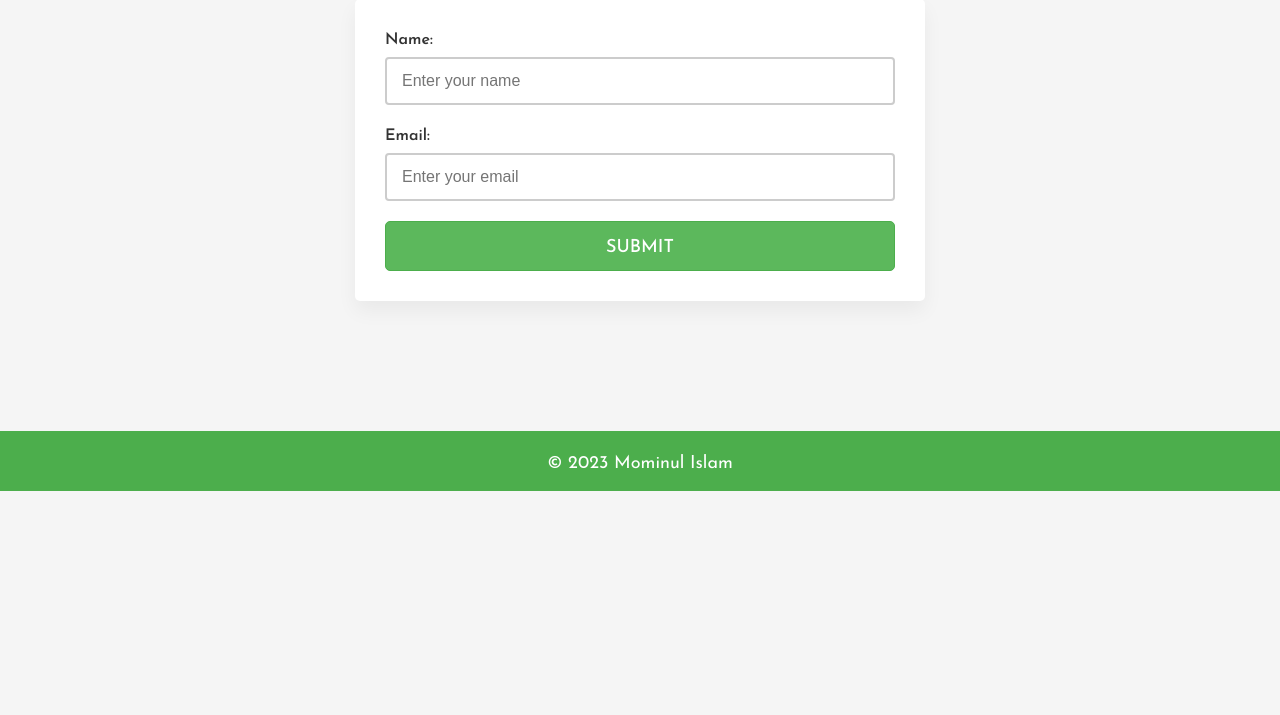
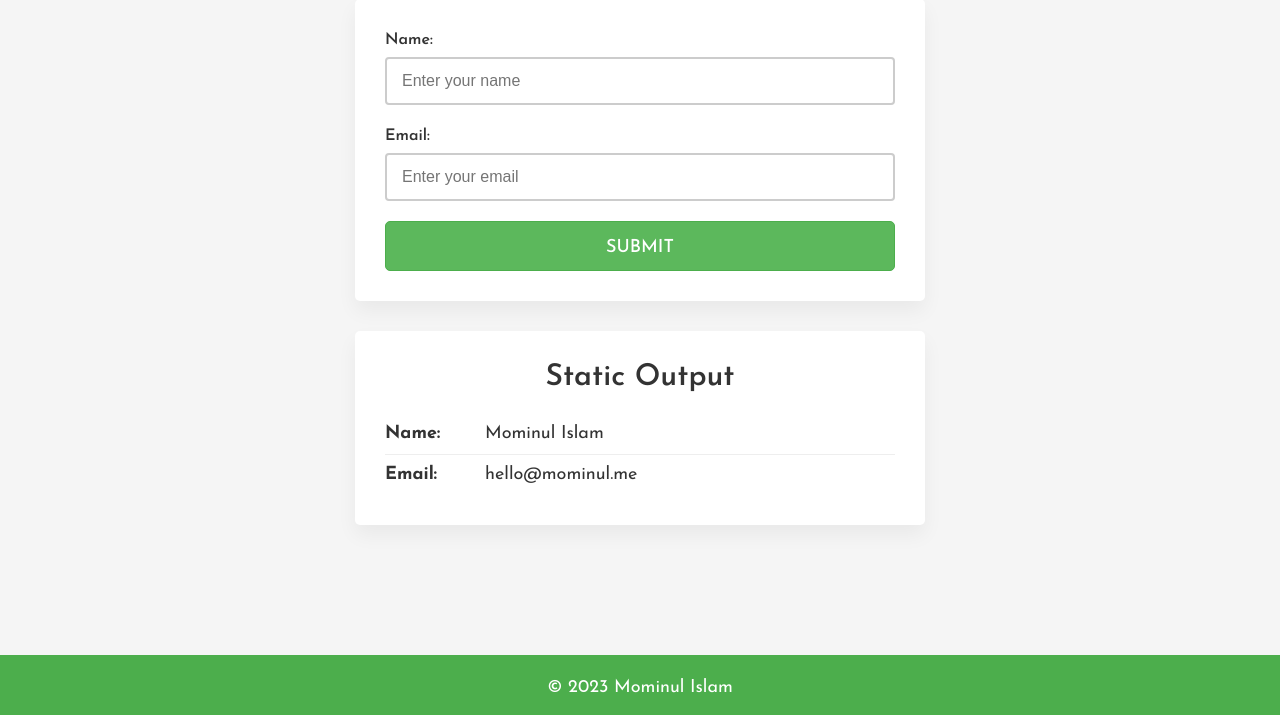
Before and after one commit to mominuldev/ostad-assignment, a PHP site: page / in a window 1280 px wide. Shown: the part 345-1060 px from the top of the page. Before the commit the page ends 836 px from the top, so only its background shows below. Run offline with PHP 8.4, Linux system fonts and the light colour scheme.

Commit message:
Added Static Output

```diff
--- a/module_five/includes/Parson.php
+++ b/module_five/includes/Parson.php
@@ -25,8 +25,3 @@ class Person {
         $this->email = $email;
     }
 }
-
-
-$person = new Person("John Doe", "hello@mominul.me");
-
-// echo $person->getName() . " " . $person->getEmail();
--- a/module_five/index.php
+++ b/module_five/index.php
@@ -23,6 +23,11 @@
 	$email = isset($_POST['email']) ? $_POST['email'] : '';
 
 	$person = new Person($name, $email);
+
+
+	$personTwo = new Person("Mominul Islam", "hello@mominul.me");
+
+
 	?>
 
 	<main id="main_content">
@@ -31,6 +36,7 @@
 				<h1 class="page-header__heading">Module Five Assignment</h1>
 			</div>
 		</section>
+		<!-- /.page-header -->
 
 		<section class="content-area">
 			<div class="container">
@@ -38,16 +44,24 @@
 					<form action="index.php" method="POST" class="input-form">
 						<div class="input-form__field">
 							<label for="name" class="input-form__label">Name:</label>
-							<input type="text" name="name" id="name" class="input-form__input"
-								placeholder="Enter your name">
+							<input type="text" name="name" id="name" class="input-form__input" placeholder="Enter your name">
 						</div>
 						<div class="input-form__field">
 							<label for="email" class="input-form__label">Email:</label>
-							<input type="email" name="email" id="email" class="input-form__input"
-								placeholder="Enter your email">
+							<input type="email" name="email" id="email" class="input-form__input" placeholder="Enter your email">
 						</div>
 						<input type="submit" value="Submit" class="input-form__submit">
 					</form>
+				</div>
+
+				<div class="input-form__output">
+					<h2 class="output__heading">Static Output</h2>
+					<div class="output__content">
+						<ul>
+							<li><strong>Name: </strong><?php echo $personTwo->getName(); ?></li>
+							<li><strong>Email: </strong><?php echo $personTwo->getEmail(); ?></li>
+						</ul>
+					</div>
 				</div>
 
 				<?php if( !empty($person->getName()) || !empty( $person->getEmail() ) ) :?>
@@ -64,18 +78,21 @@
 								<?php endif; ?>
 							</ul>
 						</div>
-				</div>
+					</div>
 				<?php endif; ?>
 			</div>
 			<!-- /.container -->
 		</section>
+		<!-- /.content-area -->
 	</main>
+	<!-- /#main_content -->
 
 	<footer class="site-footer">
 		<div class="container">
 			<p class="site-footer__text">© 2023 Mominul Islam</p>
 		</div>
 	</footer>
+	<!-- /.site-footer -->
 
 </body>
 </html>
```
Also changed, not shown: quize.php (added, +7 -0 lines), 1 other file.
